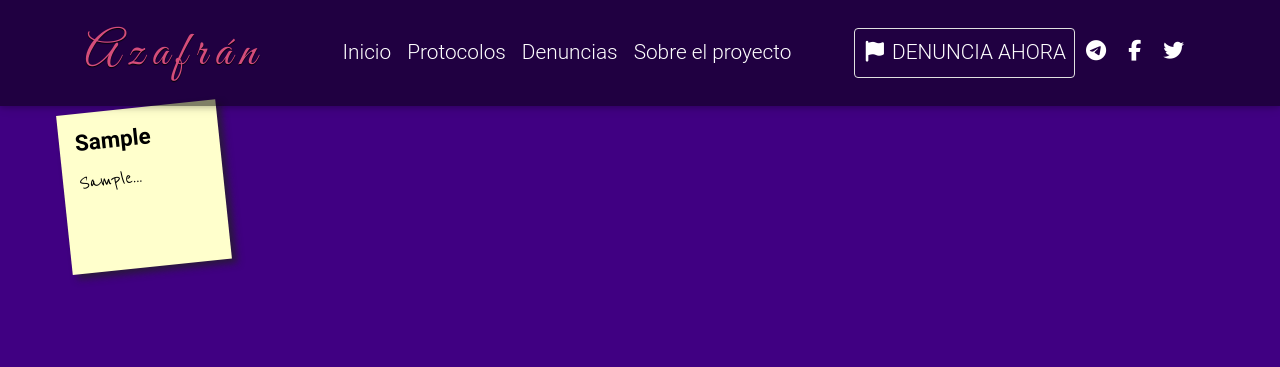
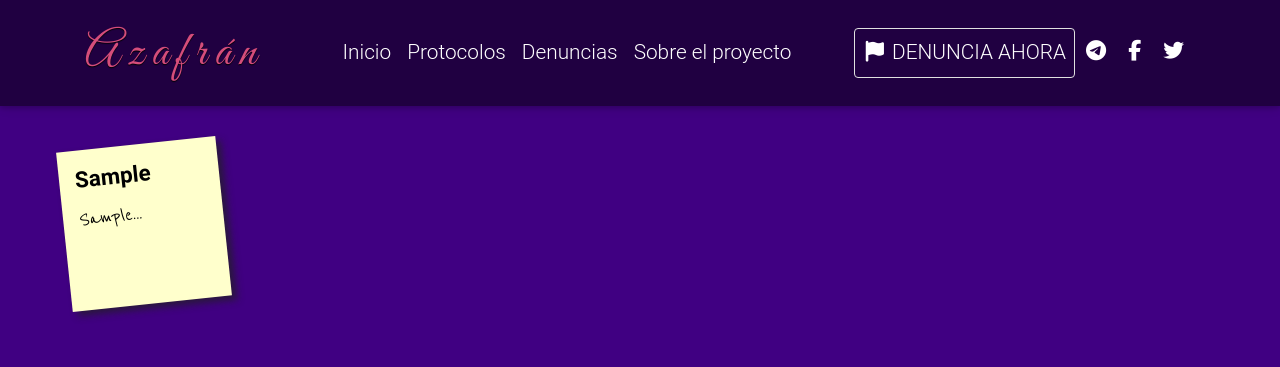
Before and after one commit to yeguacelestial/proyecto-azafran, a Django app: page /denuncias in a window 1280 px wide. Shown: the top 367 px of the page. Run offline with Django 3.2, Linux system fonts and the light colour scheme; tables that the repository leaves empty hold one stand-in row (values such as "Sample post"); some libraries are stand-ins or nearby versions; some web fonts are replaced.

Commit message:
Changed transformY for sticky notes

```diff
--- a/azafran_denuncias/static/css/testimonios.css
+++ b/azafran_denuncias/static/css/testimonios.css
@@ -8,7 +8,7 @@ body{
 }
 
 .sticky-notes {
-    transform: translateY(15%);
+    transform: translateY(80px);
 }
 
 .sticky-notes h2 p{
--- a/azafran_denuncias/templates/azafran_denuncias/testimonios.html
+++ b/azafran_denuncias/templates/azafran_denuncias/testimonios.html
@@ -13,7 +13,7 @@
     <ul>
         {% for denuncia in denuncias_list %}
             <li>
-                <a href="#">
+                <a href="/">
                 <h2>{{denuncia.escuela}}</h2>
                 <p>{{denuncia.denuncia|slice:":35"}}...</p>
                 </a>
```
